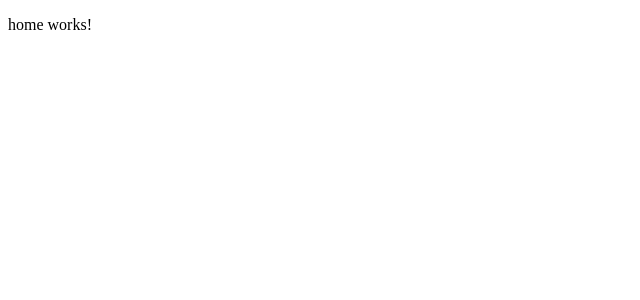
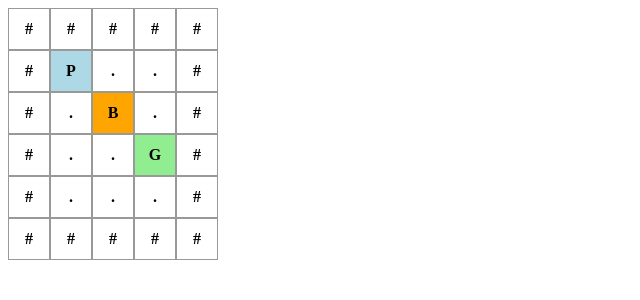
Before and after one commit to JonathanVB1998/despachokoban, an Angular app: page /rooms in a window 1280 px wide. Shown: the top 300 px of the page, without its empty margins (0-640 px from the left). Built offline with nearby package versions, Linux system fonts and the light colour scheme.

Commit message:
Se ajusto la funcionalidad de mover

```diff
--- a/src/app/modulos/home/ui/main/home/home.component.html
+++ b/src/app/modulos/home/ui/main/home/home.component.html
@@ -1 +1,7 @@
-<p>home works!</p>
+<div class="board">
+  <div *ngFor="let row of board; let y = index" class="row">
+    <div *ngFor="let cell of row" class="cell" [ngClass]="cell">
+      {{ cell }}
+    </div>
+  </div>
+</div>
--- a/src/app/modulos/home/ui/main/home/home.component.scss
+++ b/src/app/modulos/home/ui/main/home/home.component.scss
@@ -0,0 +1,11 @@
+.board { display: inline-block; }
+.row { display: flex; }
+.cell {
+  width: 40px; height: 40px; border: 1px solid #999;
+  display: flex; align-items: center; justify-content: center;
+  font-weight: bold;
+}
+.P { background-color: lightblue; }
+.B { background-color: orange; }
+.G { background-color: lightgreen; }
+//.# { background-color: gray; }
--- a/src/app/modulos/home/ui/main/home/home.component.ts
+++ b/src/app/modulos/home/ui/main/home/home.component.ts
@@ -1,11 +1,88 @@
-import { Component } from '@angular/core';
+import { Component, HostListener } from '@angular/core';
+import { CommonModule } from '@angular/common';
 
 @Component({
   selector: 'app-home',
-  imports: [],
+  standalone: true,
+  imports: [CommonModule],  // necesario para *ngFor y ngClass
   templateUrl: './home.component.html',
-  styleUrl: './home.component.scss'
+  styleUrls: ['./home.component.scss']
 })
 export class HomeComponent {
+  board: string[][] = [
+    ['#', '#', '#', '#', '#'],
+    ['#', 'P', '.', '.', '#'],
+    ['#', '.', 'B', '.', '#'],
+    ['#', '.', '.', 'G', '#'],
+    ['#', '.', '.', '.', '#'],
+    ['#', '#', '#', '#', '#']
+  ];
 
+  // Guardamos dónde están las metas originales
+  goalBoard: boolean[][] = this.board.map(row => row.map(cell => cell === 'G'));
+
+  playerPos = { x: 1, y: 1 };
+
+  @HostListener('window:keydown', ['$event'])
+  handleKey(event: KeyboardEvent) {
+    const key = event.key;
+    let dx = 0, dy = 0;
+
+    if (key === 'ArrowUp') dy = -1;
+    if (key === 'ArrowDown') dy = 1;
+    if (key === 'ArrowLeft') dx = -1;
+    if (key === 'ArrowRight') dx = 1;
+
+    if (dx !== 0 || dy !== 0) {
+      this.movePlayer(dx, dy);
+    }
+  }
+
+  movePlayer(dx: number, dy: number) {
+    const newX = this.playerPos.x + dx;
+    const newY = this.playerPos.y + dy;
+
+    if (newY < 0 || newY >= this.board.length) return;
+    if (newX < 0 || newX >= this.board[0].length) return;
+
+    const nextCell = this.board[newY][newX];
+    const currentCell = this.board[this.playerPos.y][this.playerPos.x];
+
+    if (nextCell === '#') return;
+
+    // Empujar caja
+    if (nextCell === 'B' || nextCell === 'X') {
+      const boxX = newX + dx;
+      const boxY = newY + dy;
+
+      if (boxY < 0 || boxY >= this.board.length) return;
+      if (boxX < 0 || boxX >= this.board[0].length) return;
+
+      const boxDest = this.board[boxY][boxX];
+
+      if (boxDest === '.' || boxDest === 'G') {
+        this.board[boxY][boxX] = this.goalBoard[boxY][boxX] ? 'B' : 'B';
+      } else {
+        return;
+      }
+
+      // Restaurar celda anterior de la caja
+      this.board[newY][newX] = this.goalBoard[newY][newX] ? 'G' : '.';
+
+      // Restaurar celda anterior del jugador
+      this.board[this.playerPos.y][this.playerPos.x] = this.goalBoard[this.playerPos.y][this.playerPos.x] ? 'G' : '.';
+
+      // Mover jugador
+      this.playerPos = { x: newX, y: newY };
+      this.board[newY][newX] = this.goalBoard[newY][newX] ? 'P' : 'P';
+      return;
+    }
+
+    // Mover jugador a celda libre u objetivo
+    if (nextCell === '.' || nextCell === 'G') {
+      this.board[this.playerPos.y][this.playerPos.x] = this.goalBoard[this.playerPos.y][this.playerPos.x] ? 'G' : '.';
+      this.playerPos = { x: newX, y: newY };
+      this.board[newY][newX] = this.goalBoard[newY][newX] ? 'P' : 'P';
+    }
+  }
 }
```
